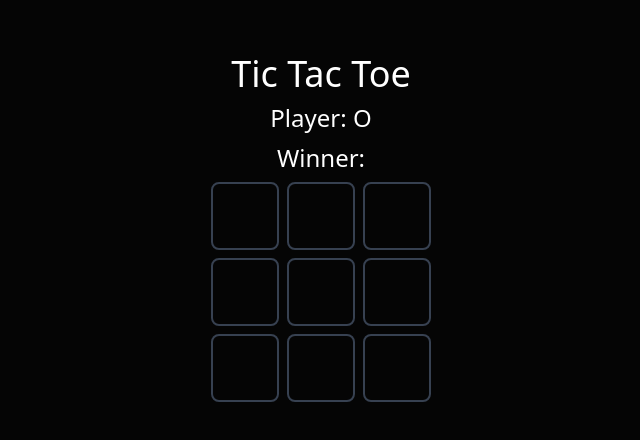
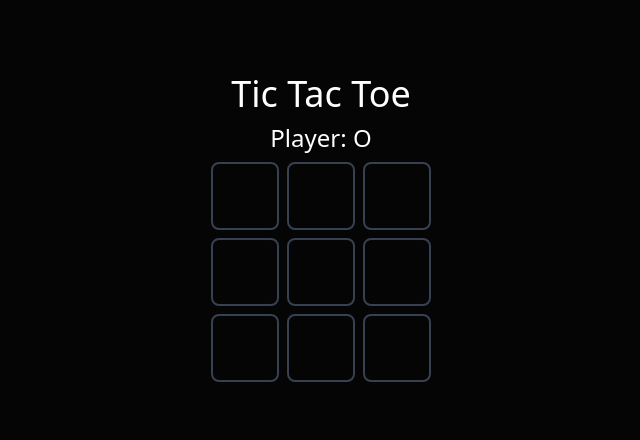
Before and after one commit to ErneG/RACOONS_CODE_CAMP_REACT, a React (Vite) app: page / in a window 1280 px wide. Shown: the part 172-612 px from the top of the page, without its empty margins (319-959 px from the left). Built offline with nearby package versions, Linux system fonts and the light colour scheme.

Commit message:
Conditional rendering

```diff
--- a/src/App.jsx
+++ b/src/App.jsx
@@ -58,8 +58,22 @@ const App = () => {
     return (
         <main className="flex h-screen w-full flex-col items-center justify-center gap-2 bg-[#050505] text-white">
             <h1 className="text-4xl">Tic Tac Toe</h1>
-            <h2 className="text-2xl">Player: {player}</h2>
-            <h2 className="text-2xl">Winner: {winner}</h2>
+            {gameOver === true ? (
+                winner === null ? (
+                    <h2 className="text-2xl">
+                        It is a draw!
+                    </h2>
+                ) : (
+                    <h2 className="text-2xl">
+                        Winner: {winner}
+                    </h2>
+                )
+            ) : (
+                <h2 className="text-2xl">
+                    Player: {player}
+                </h2>
+            )}
+
             <SquareGrid
                 passedValues={values}
                 passedFunction={handleClick}
```
Also changed, not shown: 1 other file (tests, documents, lock files or other folders).
